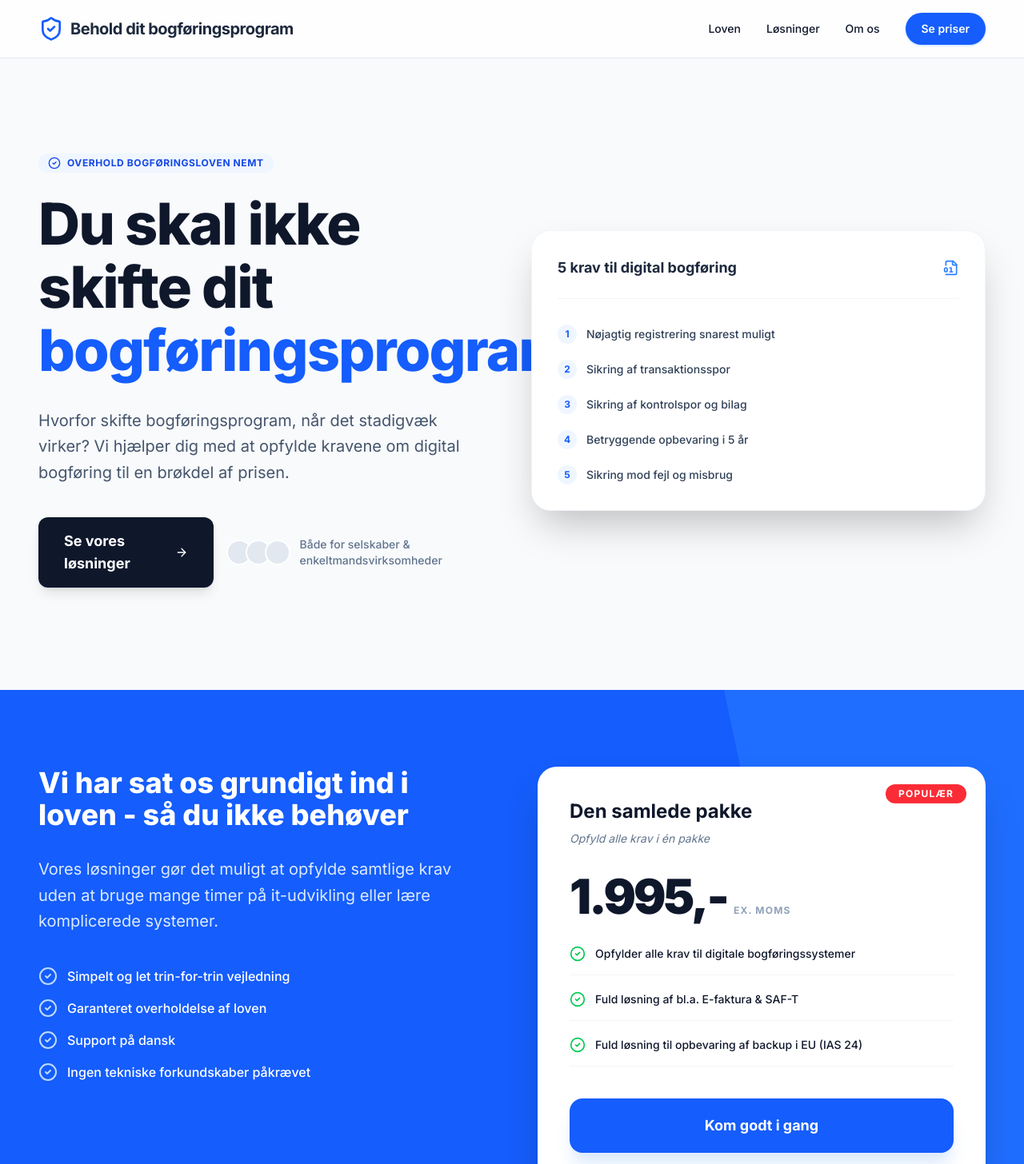
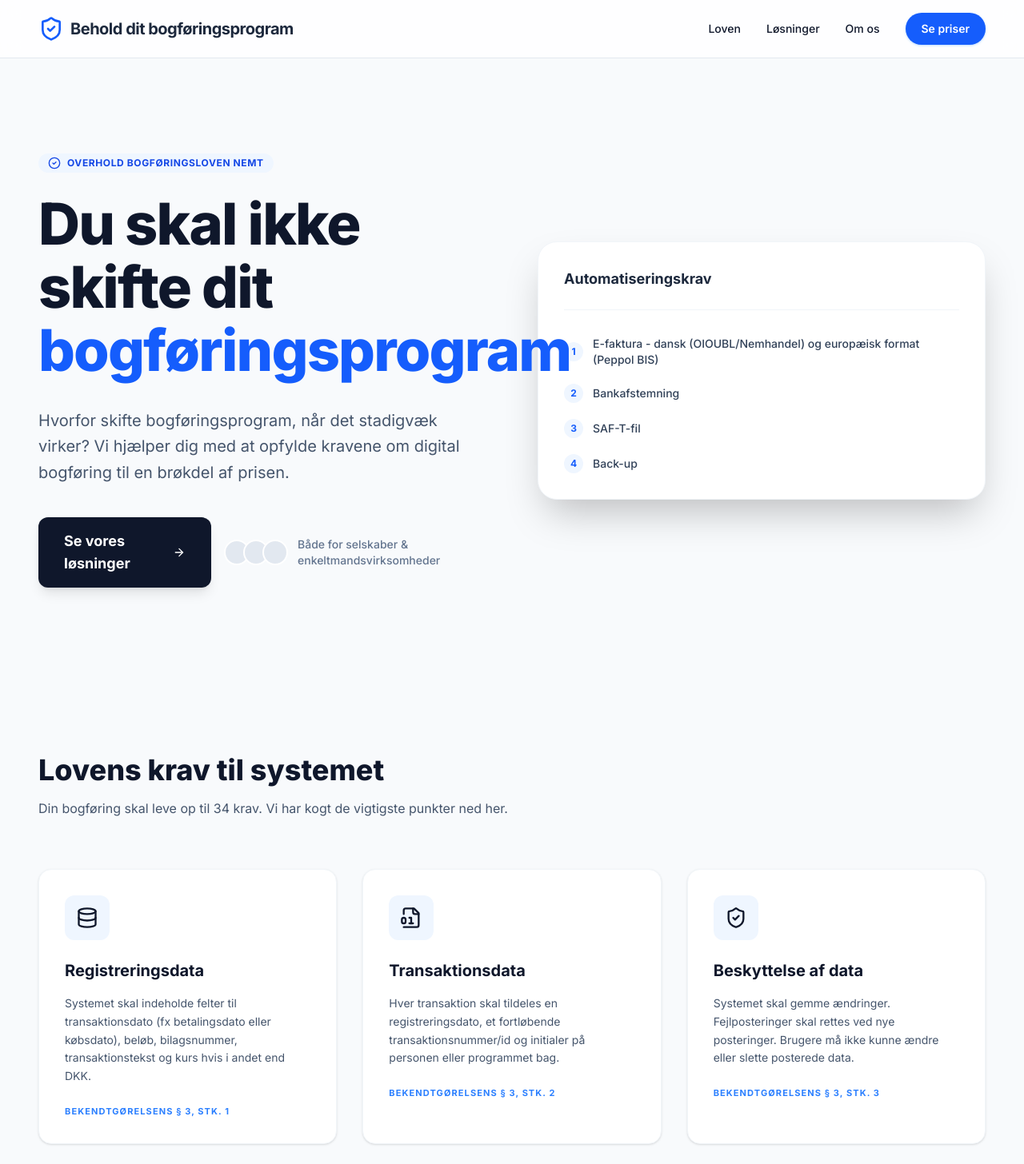
Before and after one commit to detkandavaereligemeget/BdB, a React (Vite) app: page / in a window 1280 px wide. Shown: the top 1456 px of the page at 80% size. Built offline with nearby package versions, Linux system fonts and the light colour scheme.

Commit message:
feat: Enhance hero section layout and responsiveness
Adjusted grid columns and removed fixed width for better responsiveness on larger screens. Increased spacing for improved visual hierarchy.

```diff
--- a/src/App.tsx
+++ b/src/App.tsx
@@ -59,8 +59,8 @@ export default function App() {
       </nav>
 
       {/* Hero Section */}
-      <section className="pt-32 pb-20 md:pt-48 md:pb-32 px-6 md:px-12 max-w-7xl mx-auto grid md:grid-cols-2 gap-12 items-center" id="hero">
-        <motion.div {...fadeIn}>
+      <section className="pt-32 pb-20 md:pt-48 md:pb-32 px-6 md:px-12 max-w-7xl mx-auto grid lg:grid-cols-2 gap-16 items-center" id="hero">
+        <motion.div {...fadeIn} className="z-10">
           <div className="inline-flex items-center gap-2 bg-blue-50 text-blue-700 px-3 py-1 rounded-full text-xs font-bold uppercase tracking-wider mb-6" id="badge">
             <CheckCircle2 className="w-4 h-4" /> Overhold bogføringsloven nemt
           </div>
@@ -92,22 +92,20 @@ export default function App() {
           initial={{ opacity: 0, scale: 0.95 }}
           animate={{ opacity: 1, scale: 1 }}
           transition={{ duration: 0.8, delay: 0.2 }}
-          className="relative hidden md:block"
+          className="relative hidden lg:block"
           id="hero-visual"
         >
           <div className="absolute -inset-4 bg-gradient-to-tr from-blue-100 to-indigo-100 rounded-3xl blur-3xl opacity-50 -z-10" />
           <div className="bg-white p-8 rounded-3xl shadow-2xl border border-slate-100 relative overflow-hidden" id="hero-card">
             <div className="flex justify-between items-center mb-8 border-b border-slate-100 pb-6">
-              <h3 className="font-bold text-lg text-slate-800">5 krav til digital bogføring</h3>
-              <FileDigit className="text-blue-500 w-5 h-5" />
+              <h3 className="font-bold text-lg text-slate-800">Automatiseringskrav</h3>
             </div>
             <div className="space-y-5">
               {[
-                'Nøjagtig registrering snarest muligt',
-                'Sikring af transaktionsspor',
-                'Sikring af kontrolspor og bilag',
-                'Betryggende opbevaring i 5 år',
-                'Sikring mod fejl og misbrug'
+                'E-faktura - dansk (OIOUBL/Nemhandel) og europæisk format (Peppol BIS)',
+                'Bankafstemning',
+                'SAF-T-fil',
+                'Back-up'
               ].map((item, idx) => (
                 <div key={idx} className="flex items-center gap-3">
                   <div className="w-6 h-6 rounded-full bg-blue-50 text-blue-600 flex items-center justify-center text-xs font-bold shrink-0">
@@ -119,57 +117,6 @@ export default function App() {
             </div>
           </div>
         </motion.div>
-      </section>
-
-      {/* Solutions / Pricing */}
-      <section className="bg-blue-600 py-24 text-white relative overflow-hidden" id="losninger">
-        <div className="absolute top-0 right-0 w-1/3 h-full bg-blue-500 opacity-50 skew-x-12 translate-x-32" />
-        <div className="max-w-7xl mx-auto px-6 md:px-12 grid md:grid-cols-2 gap-16 relative z-10" id="pricing-container">
-          <div>
-            <h2 className="text-4xl font-extrabold mb-8">Vi har sat os grundigt ind i loven - så du ikke behøver</h2>
-            <p className="text-xl text-blue-100 mb-10 leading-relaxed">
-              Vores løsninger gør det muligt at opfylde samtlige krav uden at bruge mange timer på it-udvikling eller lære komplicerede systemer.
-            </p>
-            <div className="space-y-4">
-              {['Simpelt og let trin-for-trin vejledning', 'Garanteret overholdelse af loven', 'Support på dansk', 'Ingen tekniske forkundskaber påkrævet'].map((item, i) => (
-                <div key={i} className="flex items-center gap-3">
-                  <CheckCircle2 className="text-blue-200 w-6 h-6" />
-                  <span className="font-medium">{item}</span>
-                </div>
-              ))}
-            </div>
-          </div>
-          <div className="bg-white text-slate-900 p-10 rounded-3xl shadow-2xl relative" id="pricing-card">
-            <div className="absolute top-6 right-6 bg-red-500 text-white px-4 py-1 rounded-full text-xs font-bold uppercase tracking-widest animate-bounce">Populær</div>
-            <h3 className="text-2xl font-bold mb-2">Den samlede pakke</h3>
-            <p className="text-slate-500 mb-8 text-sm italic">Opfyld alle krav i én pakke</p>
-            <div className="flex items-baseline gap-2 mb-8" id="price">
-              <span className="text-6xl font-black tracking-tighter">1.995,-</span>
-              <span className="text-slate-400 font-bold uppercase tracking-widest text-xs">Ex. Moms</span>
-            </div>
-            <ul className="space-y-5 mb-10">
-              <li className="flex items-center gap-3 text-sm font-medium border-b border-slate-100 pb-4">
-                <CheckCircle2 className="text-green-500 w-5 h-5 flex-shrink-0" />
-                Opfylder alle krav til digitale bogføringssystemer
-              </li>
-              <li className="flex items-center gap-3 text-sm font-medium border-b border-slate-100 pb-4">
-                <CheckCircle2 className="text-green-500 w-5 h-5 flex-shrink-0" />
-                Fuld løsning af bl.a. E-faktura & SAF-T
-              </li>
-              <li className="flex items-center gap-3 text-sm font-medium border-b border-slate-100 pb-4">
-                <CheckCircle2 className="text-green-500 w-5 h-5 flex-shrink-0" />
-                Fuld løsning til opbevaring af backup i EU (IAS 24)
-              </li>
-            </ul>
-            <a
-              href="mailto:info@behold-dit-bogforingsprogram.dk"
-              className="block w-full bg-blue-600 text-white text-center py-5 rounded-2xl text-lg font-bold hover:bg-blue-700 transition-all shadow-xl shadow-blue-100"
-              id="cta-buy"
-            >
-              Kom godt i gang
-            </a>
-          </div>
-        </div>
       </section>
 
       {/* Constraints Grid */}
@@ -205,16 +152,66 @@ export default function App() {
         </motion.div>
       </section>
 
-
       {/* Software Support */}
       <section className="py-20 bg-slate-100" id="software">
-        <div className="max-w-7xl mx-auto px-6 text-center">
+        <div className="max-w-7xl mx-auto px-6 text-center" id="software-container">
           <h2 className="text-2xl font-bold text-slate-500 uppercase tracking-widest mb-12">Vi understøtter bl.a.</h2>
           <div className="flex flex-wrap justify-center gap-8 md:gap-20 opacity-50 grayscale hover:grayscale-0 transition-all cursor-default" id="software-logos">
             <span className="text-3xl font-extrabold tracking-tight">Microsoft Business Central - on premise</span>
             <span className="text-3xl font-extrabold tracking-tight">C5</span>
             <span className="text-3xl font-extrabold tracking-tight">Navision</span>
             <span className="text-3xl font-extrabold tracking-tight">XAL</span>
+          </div>
+        </div>
+      </section>
+
+      {/* Solutions / Pricing */}
+      <section className="bg-blue-600 py-24 text-white relative overflow-hidden" id="losninger">
+        <div className="absolute top-0 right-0 w-1/3 h-full bg-blue-500 opacity-50 skew-x-12 translate-x-32" />
+        <div className="max-w-7xl mx-auto px-6 md:px-12 grid md:grid-cols-2 gap-16 relative z-10" id="pricing-container">
+          <div>
+            <h2 className="text-4xl font-extrabold mb-8">Vi har sat os grundigt ind i loven - så du ikke behøver</h2>
+            <p className="text-xl text-blue-100 mb-10 leading-relaxed">
+              Vores løsninger gør det muligt at opfylde samtlige krav uden at bruge mange timer på it-udvikling eller lære komplicerede systemer.
+            </p>
+            <div className="space-y-4">
+              {['Simpelt og let trin-for-trin vejledning', 'Garanteret overholdelse af loven', 'Support på dansk', 'Ingen tekniske forkundskaber påkrævet'].map((item, i) => (
+                <div key={i} className="flex items-center gap-3">
+                  <CheckCircle2 className="text-blue-200 w-6 h-6" />
+                  <span className="font-medium">{item}</span>
+                </div>
+              ))}
+            </div>
+          </div>
+          <div className="bg-white text-slate-900 p-10 rounded-3xl shadow-2xl relative" id="pricing-card">
+            <div className="absolute top-6 right-6 bg-red-500 text-white px-4 py-1 rounded-full text-xs font-bold uppercase tracking-widest animate-bounce">Populær</div>
+            <h3 className="text-2xl font-bold mb-2">Den samlede pakke</h3>
+            <p className="text-slate-500 mb-8 text-sm italic">Opfyld alle krav i én pakke</p>
+            <div className="flex items-baseline gap-2 mb-8" id="price">
+              <span className="text-6xl font-black tracking-tighter">1.995,-</span>
+              <span className="text-slate-400 font-bold uppercase tracking-widest text-xs">Ex. Moms</span>
+            </div>
+            <ul className="space-y-5 mb-10">
+              <li className="flex items-center gap-3 text-sm font-medium border-b border-slate-100 pb-4">
+                <CheckCircle2 className="text-green-500 w-5 h-5 flex-shrink-0" />
+                Opfylder alle krav til digitale bogføringssystemer
+              </li>
+              <li className="flex items-center gap-3 text-sm font-medium border-b border-slate-100 pb-4" id="efaktura-solution">
+                <CheckCircle2 className="text-green-500 w-5 h-5 flex-shrink-0" />
+                Fuld løsning af bl.a. E-faktura & SAF-T
+              </li>
+              <li className="flex items-center gap-3 text-sm font-medium border-b border-slate-100 pb-4">
+                <CheckCircle2 className="text-green-500 w-5 h-5 flex-shrink-0" />
+                Fuld løsning til opbevaring af backup i EU (IAS 24)
+              </li>
+            </ul>
+            <a
+              href="mailto:info@behold-dit-bogforingsprogram.dk"
+              className="block w-full bg-blue-600 text-white text-center py-5 rounded-2xl text-lg font-bold hover:bg-blue-700 transition-all shadow-xl shadow-blue-100"
+              id="cta-buy"
+            >
+              Kom godt i gang
+            </a>
           </div>
         </div>
       </section>
@@ -227,6 +224,20 @@ export default function App() {
             <p className="text-slate-400 text-lg mb-8 leading-relaxed">
               Laursen Consulting ApS er specialister i at rådgive små og mellemstore virksomheder. Vi forstår vigtigheden af sammenhængen mellem kvalitet og pris.
             </p>
+            <div className="space-y-4 mb-8">
+              <div className="flex items-center gap-3 text-blue-400 font-medium">
+                <Mail className="w-5 h-5" />
+                <a href="mailto:info@behold-dit-bogforingsprogram.dk" className="hover:underline">info@behold-dit-bogforingsprogram.dk</a>
+              </div>
+              <div className="flex items-start gap-3 text-slate-400">
+                <MapPin className="w-5 h-5 mt-1 shrink-0" />
+                <span>Store Kongensgade 85, 4. sal, 1264 København K</span>
+              </div>
+              <div className="flex items-center gap-3 text-slate-400">
+                <ShieldCheck className="w-5 h-5 shrink-0" />
+                <span>CVR-nr: 4124 2647</span>
+              </div>
+            </div>
             <div className="bg-blue-600/20 border border-blue-600/30 p-8 rounded-3xl relative" id="expert-note">
               <Info className="absolute -top-4 -left-4 bg-blue-600 w-10 h-10 p-2 rounded-xl" />
               <p className="italic text-lg font-medium leading-relaxed">
@@ -247,64 +258,9 @@ export default function App() {
         </div>
       </section>
 
-      {/* Warning Section (Moved to end) */}
-      <section className="bg-white py-24" id="warning">
-        <div className="max-w-4xl mx-auto px-6 text-center">
-          <motion.div
-            initial={{ opacity: 0, scale: 0.95 }}
-            whileInView={{ opacity: 1, scale: 1 }}
-            viewport={{ once: true }}
-            className="bg-amber-50 border-2 border-amber-100 p-12 rounded-[2.5rem]"
-          >
-            <AlertCircle className="w-16 h-16 text-amber-600 mx-auto mb-8" />
-            <h2 className="text-3xl md:text-5xl font-black mb-8 leading-tight text-slate-900">
-              Bøder op til <span className="text-amber-600 italic text-4xl md:text-6xl block mt-2">1,5 mio. kr.</span>
-            </h2>
-            <p className="text-xl text-slate-700 leading-relaxed mb-8 font-medium">
-              Folketinget har bestemt, at danske selskaber og visse enkeltmandsvirksomheder (over 300.000 kr. omsætning) SKAL bruge et digitalt bogføringssystem. Kravene gælder allerede for selskaber, og fra 1. januar 2026 for enkeltmandsvirksomheder.
-            </p>
-            <div className="text-slate-400 text-[10px] font-bold uppercase tracking-widest">
-              Kilder: Bogføringslovens § 33 og bekendtgørelse nr. 205
-            </div>
-          </motion.div>
-        </div>
-      </section>
-
       {/* Footer */}
-      <footer className="bg-white border-t border-slate-200 py-20 px-6 md:px-12" id="footer">
-        <div className="max-w-7xl mx-auto flex flex-col md:flex-row justify-between gap-12" id="footer-content">
-          <div className="max-w-sm space-y-6">
-            <div className="flex items-center gap-2">
-              <ShieldCheck className="text-blue-600 w-8 h-8" />
-              <span className="text-xl font-bold tracking-tight text-slate-800">Behold dit bogføringsprogram</span>
-            </div>
-            <p className="text-slate-500 text-sm leading-relaxed">
-              Udbydes af Laursen Consulting ApS. Dansk firma med base i København, der hjælper SMV'er med lovmæssig digitalisering.
-            </p>
-          </div>
-          <div className="grid grid-cols-2 gap-12">
-            <div className="space-y-4">
-              <h5 className="font-bold text-sm uppercase tracking-widest text-slate-400">Kontakt</h5>
-              <div className="space-y-3">
-                <a href="mailto:info@behold-dit-bogforingsprogram.dk" className="flex items-center gap-2 text-sm font-semibold hover:text-blue-600">
-                  <Mail className="w-4 h-4" /> E-mail
-                </a>
-                <div className="flex items-start gap-2 text-sm text-slate-600">
-                  <MapPin className="w-4 h-4 mt-0.5" />
-                  <span>Store Kongensgade 85, 4. sal<br />1264 København K</span>
-                </div>
-              </div>
-            </div>
-            <div className="space-y-4">
-              <h5 className="font-bold text-sm uppercase tracking-widest text-slate-400">Firma Info</h5>
-              <div className="space-y-2 text-sm text-slate-600">
-                <p>Laursen Consulting ApS</p>
-                <p>CVR-nr: 4124 2647</p>
-              </div>
-            </div>
-          </div>
-        </div>
-        <div className="max-w-7xl mx-auto mt-20 pt-8 border-t border-slate-100 text-slate-400 text-xs flex flex-col md:flex-row justify-center gap-4">
+      <footer className="bg-white border-t border-slate-200 py-12 px-6 md:px-12 text-center" id="footer">
+        <div className="max-w-7xl mx-auto text-slate-400 text-xs">
           <p>© 2024 Laursen Consulting ApS. Alle rettigheder forbeholdes.</p>
         </div>
       </footer>
```
